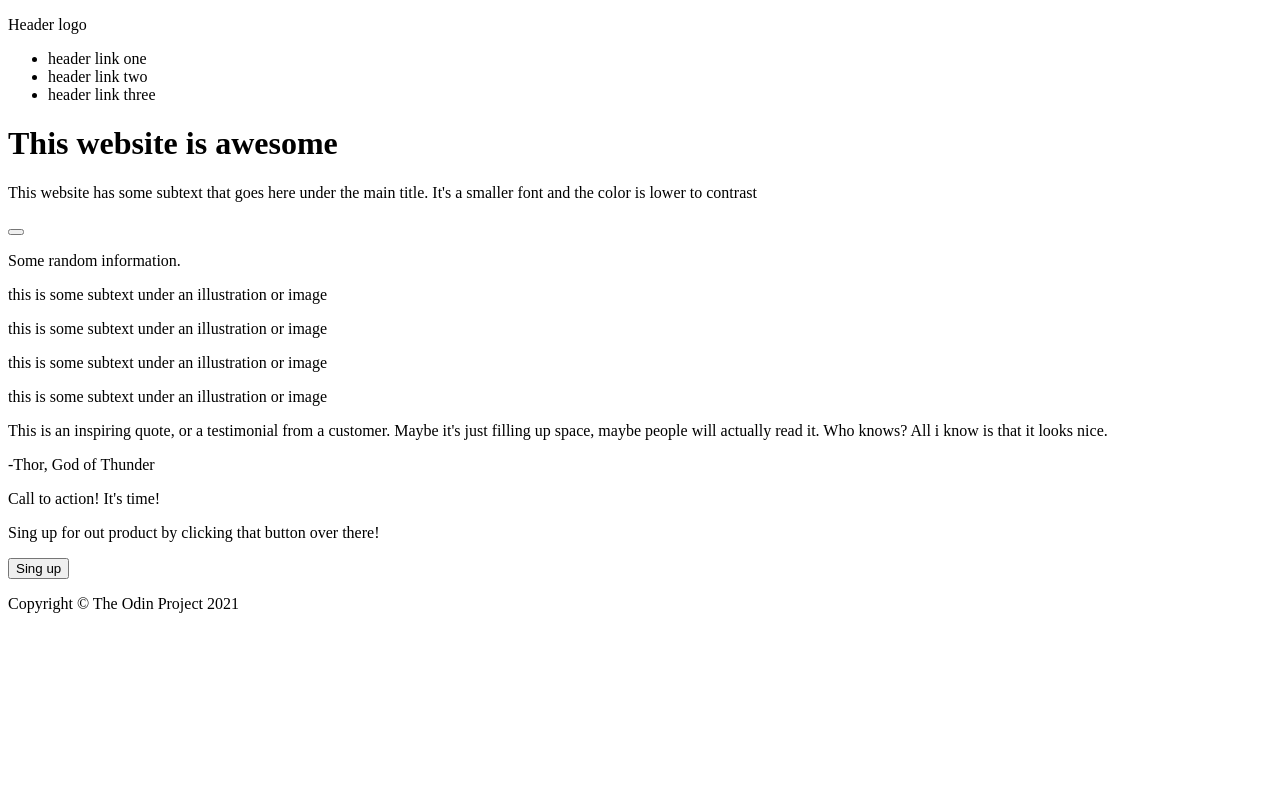
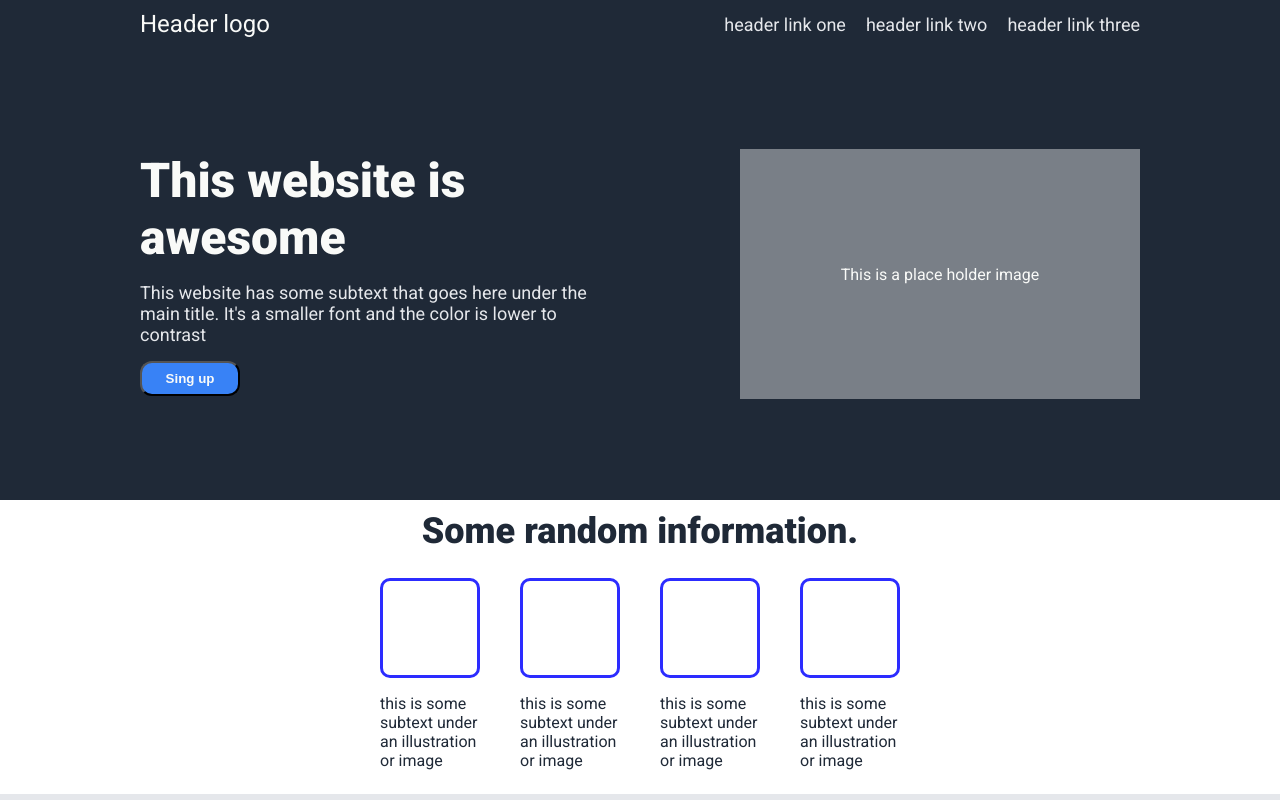
Before and after one commit to Nasceteur/Landing-page-practice, a plain HTML site: page index.html in a window 1280 px wide. Shown: the top 800 px of the page. Drawn offline with Linux system fonts and the light colour scheme.

Commit message:
created and stylized the landing page

```diff
--- a/css/styles.css
+++ b/css/styles.css
@@ -0,0 +1,250 @@
+*{
+  box-sizing: border-box;
+  margin: 0;
+  padding: 0;
+}
+
+body{
+  display: flex;
+  font-family: "Roboto", Arial, Helvetica, sans-serif;
+  height: 100vh;
+}
+
+.container{
+  display: flex;
+  flex-direction: column;
+  align-items: center;
+  width: 1000px;
+  flex: 1;
+}
+
+/* ======= Colors and Background======= */
+.header,
+.footer{
+  background-color: #1f2937;
+}
+
+.review-container{
+  background-color: #e5e7eb;
+}
+
+.button,
+.sing-up-container,
+.sing-up-button{
+  background-color: #3882f6;
+}
+
+.header,
+.image-holder,
+.sing-up-box,
+.footer{
+  color: #f9faf8;
+}
+
+.list-links,
+.header-text {
+  font-size: 18px;
+  color: #e5e7eb;
+}
+
+.information-container{
+  font-size: 36px;
+  font-weight: 900;
+  color: #1f2937;
+  padding: 10px 0;
+}
+
+.subtext,
+.review-text{
+  font-weight: 300px;
+  color: #1f2937;
+}
+
+.sing-up-title{
+  font-weight: 900;
+}
+
+.review-text{
+  font-size: 36px;
+}
+
+.header-logo{
+  font-size: 24px;
+}
+
+.list-links{
+  list-style: none;
+}
+
+.header-title{
+  font-size: 48px;
+  font-weight: 900;
+}
+
+
+button{
+  width: 100px;
+  padding: 8px;
+  border-radius: 12px;
+  color: #f9faf8;
+}
+
+
+.information-boxes{
+  border: 3px solid rgb(44, 44, 255);
+  border-radius: 10px;
+}
+
+.button{
+  font-weight: 700;
+}
+/* ======================= */
+
+/* Header flexbox */
+
+.header{
+  display: flex;
+  flex-direction: column;
+  width: 100vw;
+  align-items: center;
+}
+
+.header-box{
+  display: flex;
+  flex-direction: column;
+  width: 1000px;
+  height: 500px;
+}
+
+.header-nav{
+  display: flex;
+  justify-content: space-between;
+  align-items: center;
+  padding: 10px 0;
+}
+
+.list-links{
+  display: flex;
+  gap: 20px;
+}
+
+/* Header content flexbox */
+
+.header-content-box{
+  display: flex;
+  justify-content: space-between;
+  align-items: center;
+  margin: auto 0px;
+}
+
+.header-content{
+  display: flex;
+  flex-direction: column;
+  width: 450px;
+  gap: 16px;
+}
+
+.image-holder{
+  display: flex;
+  height: 250px;
+  width: 400px;
+  justify-content: center;
+  align-items: center;
+  background-color: #fff6;
+
+}
+
+.header-text{
+  font-size: 18px;
+}
+
+/* Information flexbox */
+
+.main-content-box{
+  display: flex;
+  flex-direction: column;
+  align-items: center;
+  width: 1000px;
+  height: 350px;
+  gap: 16px;
+}
+
+
+.boxes-container{
+  display: flex;
+  gap: 40px;
+}
+
+.information-boxes{
+  width: 100px;
+  height: 100px;
+}
+
+.subtext-box{
+  display: flex;
+  gap: 40px;
+}
+
+.subtext{
+  width: 100px;
+  height: 100px;
+}
+
+/* Review box flexbox */
+
+.review-container{
+  display: flex;
+  width: 100vw;
+}
+
+.review-box{
+  display: flex;
+  flex-direction: column;
+  justify-content: center;
+  align-items: center;
+  flex: 1;
+  width: 1000px;
+  height: 400px;
+  padding: 60px 0;
+}
+
+.review{
+  display: flex;
+  flex-wrap: wrap;
+  align-items: center;
+  width: 600px;
+}
+
+.user-box{
+  display: flex;
+  width: 500px;
+  justify-content: flex-end;
+}
+
+/* Sing-up flex */
+
+.sing-up-container{
+  display: flex;
+  width: 700px;
+  padding: 40px;
+  margin: 50px;
+  align-items: center;
+  justify-content: space-between;
+}
+
+.sing-up-button{
+  display: flex;
+  justify-content: center;
+  align-items: center;
+  border: 1px solid white;
+}
+
+/* Footer flex */
+
+.footer{
+  display: flex;
+  align-items: center;
+  justify-content: center;
+  padding: 20px;
+  width: 100vw;
+}
--- a/index.html
+++ b/index.html
@@ -3,11 +3,18 @@
 <head>
   <meta charset="UTF-8">
   <meta name="viewport" content="width=device-width, initial-scale=1.0">
+  <style>
+    @import url('https://fonts.googleapis.com/css2?family=Roboto:ital,wght@0,100..900;1,100..900&display=swap');
+</style>
+  </style>
   <link rel="stylesheet" href="css/styles.css">
   <title>Landing Page</title>
 </head>
 <body>
-  <header>
+  <div class="container">
+
+    <header class="header">
+      <div class="header-box">
 
         <div class="header-nav">
           <p class="header-logo">Header logo</p>
@@ -22,10 +29,12 @@
 
           <div class="header-content">
             <h1 class="header-title">This website is awesome</h1>
-        <p>This website has some subtext that goes here under the main title. It's a smaller font and the color is lower to contrast</p>
-        <button class="button"></button>
+            <p class="header-text">This website has some subtext that goes here under the main title. It's a smaller font and the color is lower to contrast</p>
+            <button class="button">Sing up</button>
           </div>
-      <div class="image-holder"></div>
+
+          <div class="image-holder">This is a place holder image</div>
+        </div>
       </div>
     </header>
 
@@ -33,10 +42,16 @@
 
       <div class="information-container">
         <p class="information-title">Some random information.</p>
+      </div>
+
+      <div class="boxes-container">
         <div class="information-boxes"></div>
         <div class="information-boxes"></div>
         <div class="information-boxes"></div>
         <div class="information-boxes"></div>
+      </div>
+
+      <div class="subtext-box">
         <p class="subtext">this is some subtext under an illustration or image</p>
         <p class="subtext">this is some subtext under an illustration or image</p>
         <p class="subtext">this is some subtext under an illustration or image</p>
@@ -45,21 +60,30 @@
 
     </div>
 
+    <div class="review-container">
       <div class="review-box">
         <div class="review">
           <p class="review-text">This is an inspiring quote, or a testimonial from a customer. Maybe it's just filling up space, maybe people will actually read it. Who knows? All i know is that it looks nice.</p>
-    </div>
+
+          <div class="user-box">
             <p class="review-user">-Thor, God of Thunder</p>
           </div>
 
+        </div>
+      </div>
+    </div>
+
+    <div class="sing-up-container">
       <div class="sing-up-box">
         <p class="sing-up-title">Call to action! It's time!</p>
         <p class="sing-up-subtile">Sing up for out product by clicking that button over there!</p>
+      </div>
       <button class="sing-up-button">Sing up</button>
     </div>
 
     <footer class="footer">
       <p class="footer-text">Copyright © The Odin Project 2021</p>
     </footer>
+  </div>
 </body>
 </html>
```
Lines whose indentation alone changed are shown as unchanged.
